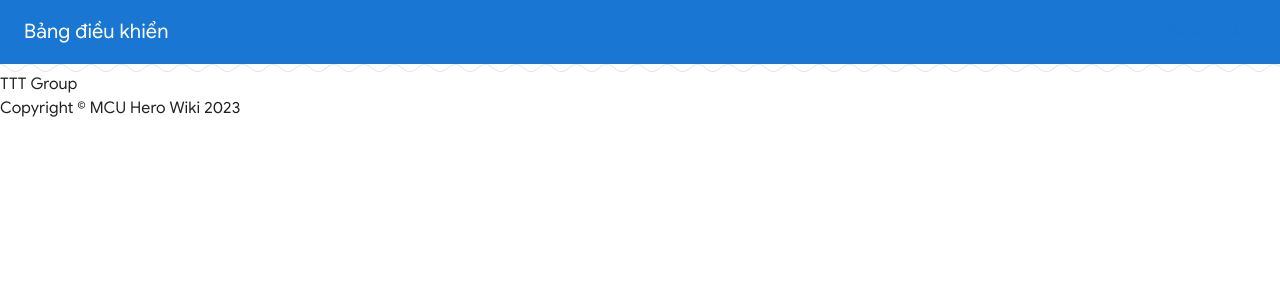
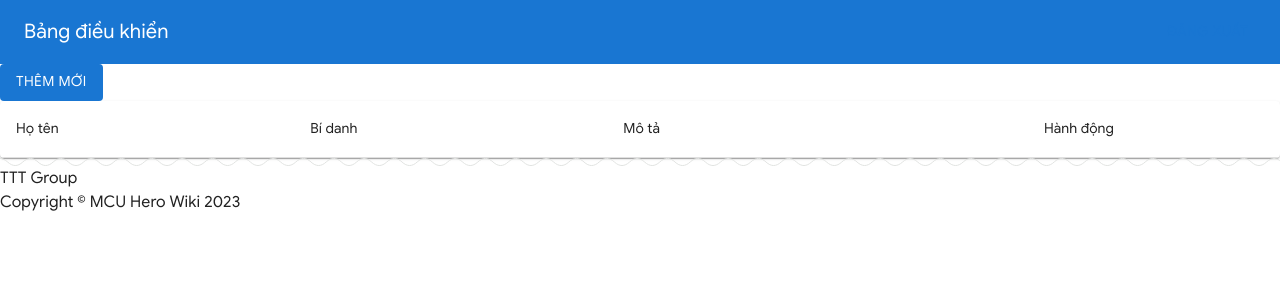
Before and after one commit to Tatcaviem77/marvel-hero-wiki, a React (Vite) app in the folder react/: page /admin in a window 1280 px wide. Shown: the top 300 px of the page. Built offline with nearby package versions, Linux system fonts and the light colour scheme.

Commit message:
Add table heroes

```diff
--- /dev/null
+++ b/react/src/components/TableHero.jsx
@@ -0,0 +1,85 @@
+import * as React from "react";
+import Table from "@mui/material/Table";
+import TableBody from "@mui/material/TableBody";
+import TableCell from "@mui/material/TableCell";
+import TableContainer from "@mui/material/TableContainer";
+import TableHead from "@mui/material/TableHead";
+import TableRow from "@mui/material/TableRow";
+import Paper from "@mui/material/Paper";
+import { useEffect } from "react";
+import { Button, Typography } from "@mui/material";
+import { useNavigate } from "react-router-dom";
+
+export default function TableHero() {
+    const [heros, setHeros] = React.useState([]);
+    const navigate = useNavigate();
+    useEffect(() => {
+    });
+
+    return (
+        <>
+            <div className="mb-4">
+                <Button
+                    disableElevation
+                    variant="contained"
+                    className="rounded-full bg-vividRed normal-case"
+                    onClick={() => navigate("/admin/create")}
+                >
+                    Thêm mới
+                </Button>
+            </div>
+            <TableContainer component={Paper}>
+                <Table sx={{ minWidth: 650 }} aria-label="simple table">
+                    <TableHead>
+                        <TableRow>
+                            {/* <TableCell>ID</TableCell> */}
+                            <TableCell align="left">Họ tên</TableCell>
+                            <TableCell align="left">Bí danh</TableCell>
+                            <TableCell align="left">Mô tả</TableCell>
+                            <TableCell align="center">Hành động</TableCell>
+                        </TableRow>
+                    </TableHead>
+                    <TableBody>
+                        {heros.map((row) => (
+                            <TableRow
+                                key={row.id}
+                                sx={{
+                                    "&:last-child td, &:last-child th": {
+                                        border: 0,
+                                    },
+                                }}
+                            >
+                                {/* <TableCell component="th" scope="row">
+                                    {row.id}
+                                </TableCell> */}
+                                <TableCell align="left">
+                                    {row.realName}
+                                </TableCell>
+                                <TableCell align="left">{row.alias}</TableCell>
+                                <TableCell align="left">
+                                    <Typography className="limit-text">
+                                        {row.description}
+                                    </Typography>
+                                </TableCell>
+                                <TableCell align="center">
+                                    <Button
+                                        variant="outlined"
+                                        disableElevation
+                                        className="rounded-full normal-case"
+                                        color="info"
+                                        onClick={() => {
+                                            // console.log(row.id);
+                                            navigate(`/admin/${row.id}`);
+                                        }}
+                                    >
+                                        Chỉnh sửa
+                                    </Button>
+                                </TableCell>
+                            </TableRow>
+                        ))}
+                    </TableBody>
+                </Table>
+            </TableContainer>
+        </>
+    );
+}
--- a/react/src/router.jsx
+++ b/react/src/router.jsx
@@ -1,11 +1,18 @@
 import { createBrowserRouter } from "react-router-dom";
 import NotFound from "./views/NotFound";
 import Admin from "./views/Admin";
+import TableHero from "./components/TableHero";
 
 const router = createBrowserRouter([
     {
         path: "/admin",
         element: <Admin />,
+        children: [
+            {
+                index: "/admin",
+                element: <TableHero />,
+            },
+        ],
     },
 
     {
```
